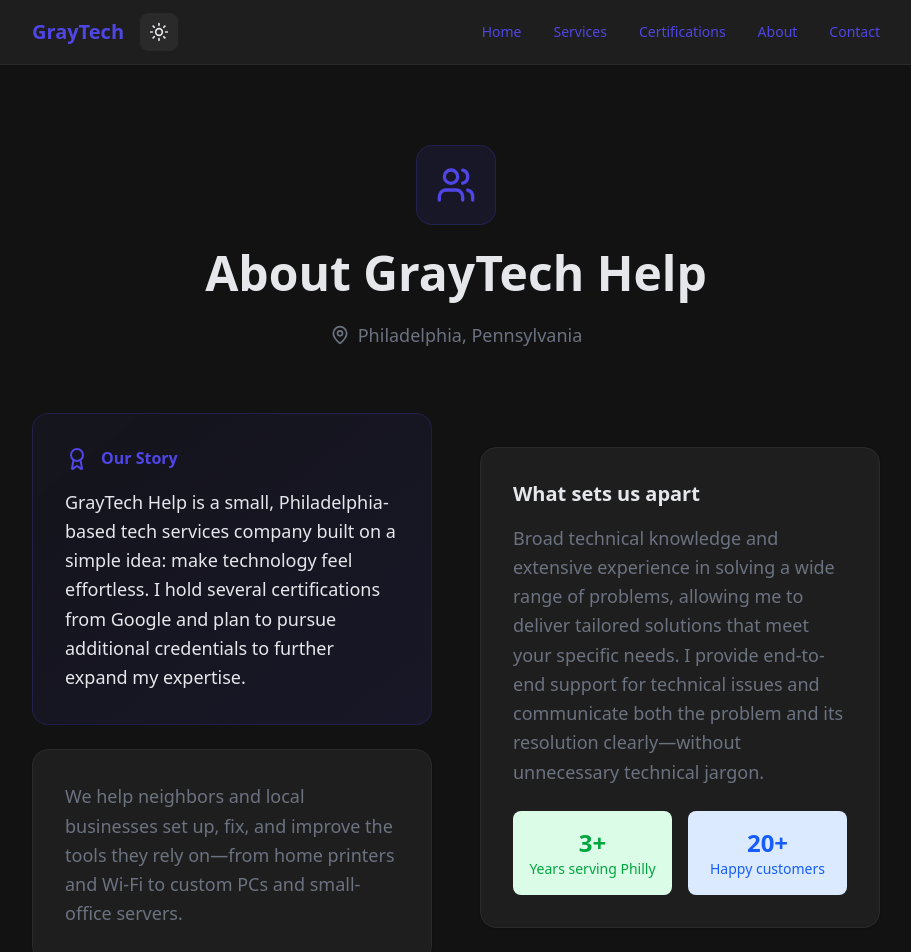
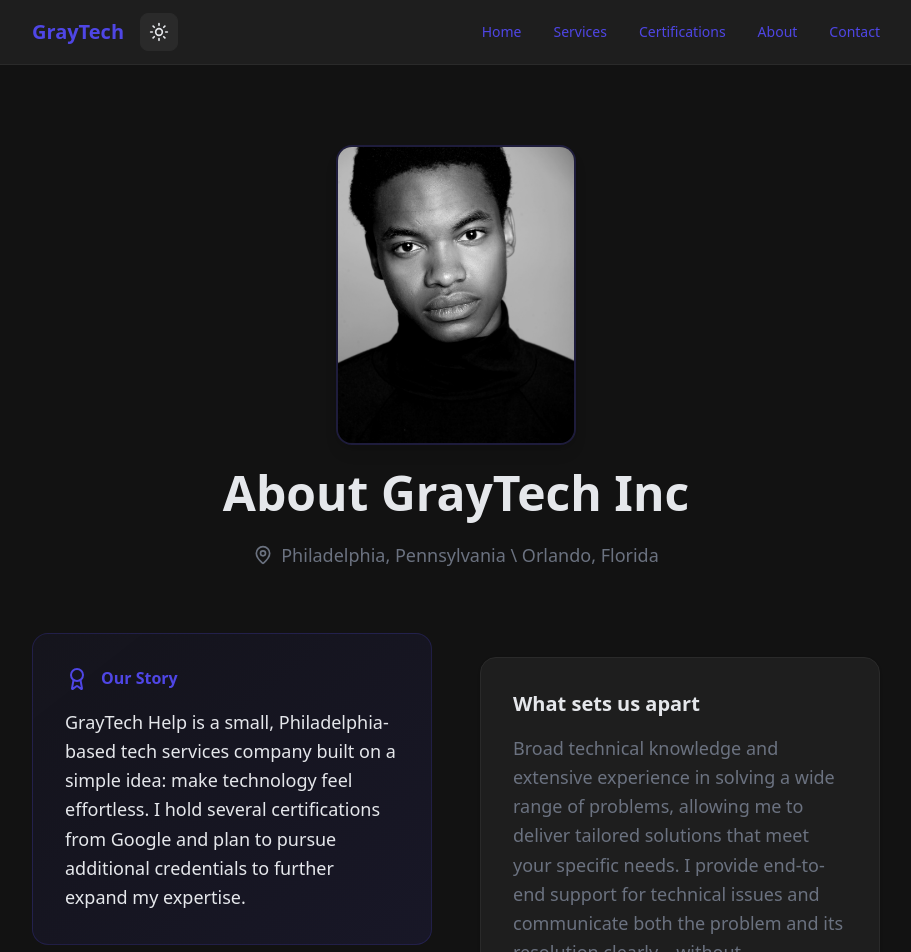
Before and after one commit to GrayMan26/Gray-Tech, a Next.js app: page /about in a window 1280 px wide. Shown: the top 952 px of the page, without its empty margins (184-1095 px from the left). Built offline with nearby package versions, Linux system fonts and the light colour scheme.

Commit message:
Update profile photo to PNG format and location info - Changed profile-photo.jpg to profile-photo.png for better image quality - Updated location to include Orlando, Florida - Refined stat descriptions for better messaging

```diff
--- a/app/about/page.tsx
+++ b/app/about/page.tsx
@@ -6,7 +6,6 @@
   Shield,
   Lightbulb,
   MapPin,
-  Users,
   Award
 } from "lucide-react";
 
@@ -44,16 +43,20 @@
           <div className="space-y-16">
             <div className="text-center space-y-6">
               <div className="flex justify-center">
-                <div className="flex items-center justify-center w-20 h-20 bg-accent/10 rounded-2xl border border-accent/20">
-                  <Users className="h-10 w-10 text-accent" />
+                <div className="relative w-60 h-75 rounded-2xl overflow-hidden border-2 border-accent/20 shadow-lg">
+                  <img
+                    src="/images/profile-photo.png"
+                    alt="Professional headshot"
+                    className="w-full h-full object-cover"
+                  />
                 </div>
               </div>
               <h1 className="text-4xl md:text-5xl font-bold text-foreground">
-                About GrayTech Help
+                About GrayTech Inc
               </h1>
               <div className="flex justify-center items-center gap-2 text-gray-600">
                 <MapPin className="h-5 w-5" />
-                <span className="text-lg">Philadelphia, Pennsylvania</span>
+                <span className="text-lg">Philadelphia, Pennsylvania \ Orlando, Florida</span>
               </div>
             </div>
 
@@ -86,11 +89,11 @@
                   <div className="grid grid-cols-2 gap-4">
                     <div className="text-center p-4 bg-green-100 rounded-lg transition-colors duration-300">
                       <div className="text-2xl font-bold text-green-600">3+</div>
-                      <div className="text-sm text-green-600">Years serving Philly</div>
+                      <div className="text-sm text-green-600">Years helping and fixing</div>
                     </div>
                     <div className="text-center p-4 bg-blue-100 rounded-lg transition-colors duration-300">
                       <div className="text-2xl font-bold text-blue-600">20+</div>
-                      <div className="text-sm text-blue-600">Happy customers</div>
+                      <div className="text-sm text-blue-600">Happy customers and neighbors</div>
                     </div>
                   </div>
                 </div>
--- a/app/certifications/page.tsx
+++ b/app/certifications/page.tsx
@@ -92,7 +92,7 @@
               Certifications
             </h1>
             <p className="text-lg text-gray-300 max-w-2xl mx-auto">
-              Verified credentials and certificates. View online or download as PDF.
+              Verified credentials and certificates I recived from Google in various technological fields. I plan to pursue additional credentials to further expand my expertise and Knowledge.
             </p>
           </div>
 
--- a/app/services/page.tsx
+++ b/app/services/page.tsx
@@ -73,7 +73,7 @@
                 Our Services
               </h1>
               <p className="text-lg text-gray-600 max-w-2xl mx-auto">
-                From simple setups to complex builds, we handle the tech so you can focus on what matters.
+                From simple setups to complex builds, we handle the tech so you can focus on what matters. Prices are based on the complexity of the task and the time it takes to complete.
               </p>
             </div>
 
```
Also changed, not shown: public/images/profile-photo.png (added).
